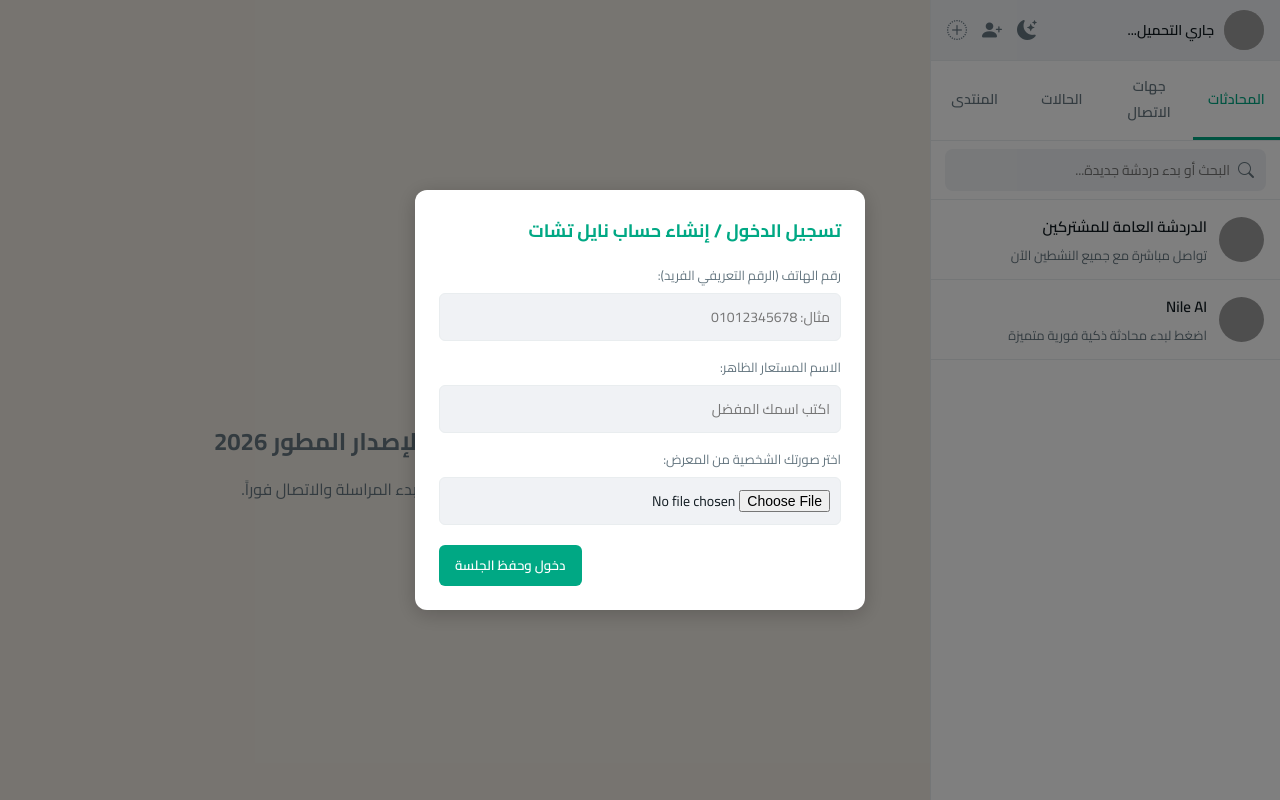
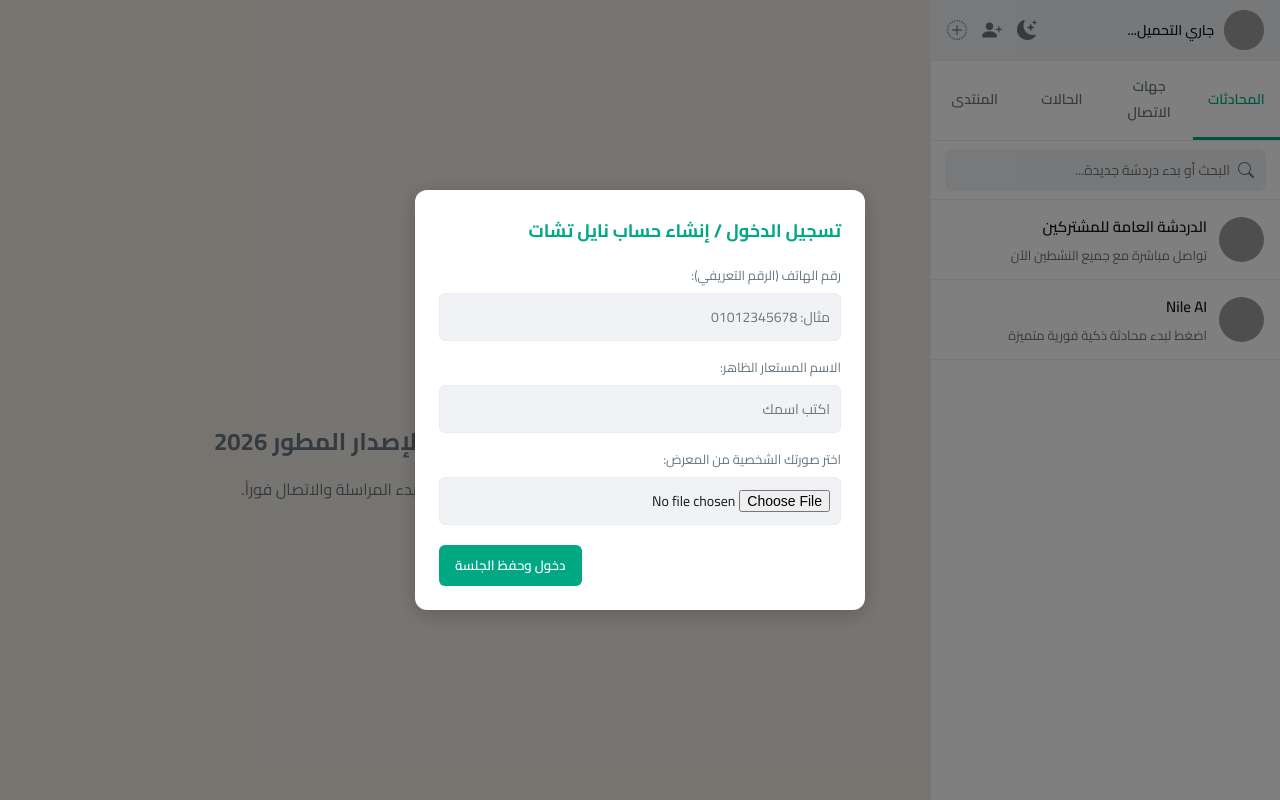
Before and after one commit to abdallahmehanna11136-collab/nile-chat-app, a Flask app: page / in a window 1280 px wide. Run offline with Flask 3, Linux system fonts and the light colour scheme; some libraries are stand-ins or nearby versions; grey boxes are pictures that could not be loaded.

Commit message:
Update index.html

```diff
--- a/templates/index.html
+++ b/templates/index.html
@@ -223,12 +223,12 @@
         <div class="modal-card">
             <div class="modal-title">تسجيل الدخول / إنشاء حساب نايل تشات</div>
             <div class="form-group">
-                <label>رقم الهاتف (الرقم التعريفي الفريد):</label>
+                <label>رقم الهاتف (الرقم التعريفي):</label>
                 <input type="text" id="auth-input-phone" class="form-control" placeholder="مثال: 01012345678">
             </div>
             <div class="form-group">
                 <label>الاسم المستعار الظاهر:</label>
-                <input type="text" id="auth-input-name" class="form-control" placeholder="اكتب اسمك المفضل">
+                <input type="text" id="auth-input-name" class="form-control" placeholder="اكتب اسمك">
             </div>
             <div class="form-group">
                 <label>اختر صورتك الشخصية من المعرض:</label>
@@ -244,7 +244,7 @@
 
     <div class="modal-overlay" id="modal-add-contact-view">
         <div class="modal-card">
-            <div class="modal-title">إضافة جهة اتصال جديدة للحساب</div>
+            <div class="modal-title">إضافة جهة اتصال جديدة </div>
             <div class="form-group">
                 <label>رقم هاتف الصديق المسجل بنايل تشات:</label>
                 <input type="text" id="contact-target-phone-field" class="form-control">
```
